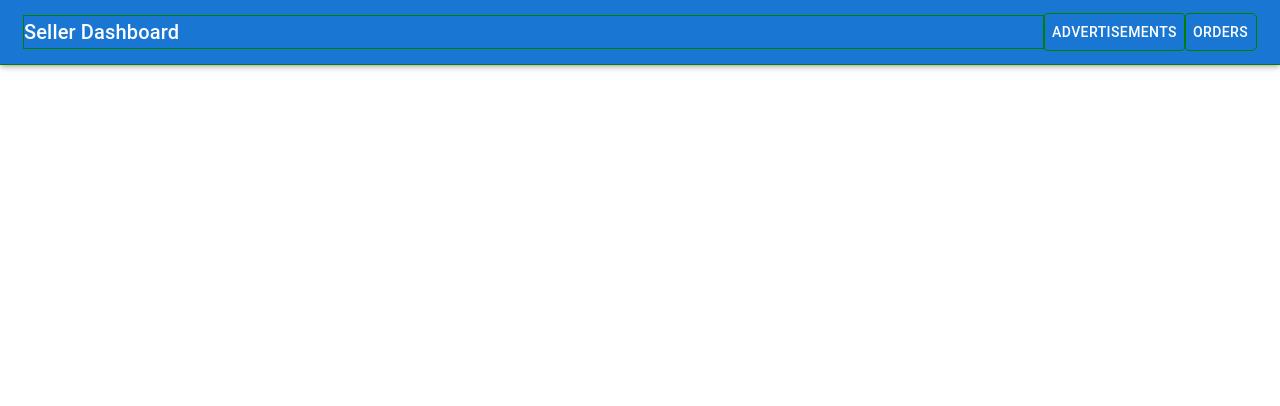
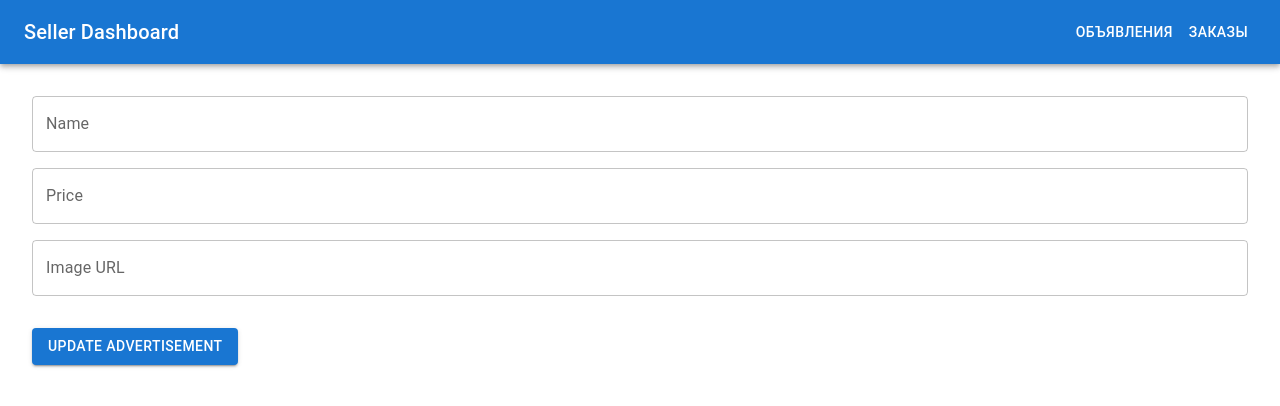
Before and after one commit to Gajimuradov/Marketplace, a React (Vite) app: page /advertisements/edit/1 in a window 1280 px wide. Shown: the top 406 px of the page. Built offline with nearby package versions, Linux system fonts and the light colour scheme; data requests are answered from the project's data file.

Commit message:
addFilter

```diff
--- a/db.json
+++ b/db.json
@@ -68,20 +68,11 @@
       "imageUrl": ""
     },
     {
-      "id": "be2b",
-      "name": "test",
-      "price": 12,
-      "imageUrl": "1",
-      "createdAt": "2024-09-08T01:08:47.563Z",
-      "views": 0,
-      "likes": 0
-    },
-    {
-      "id": "1009",
-      "name": "test",
-      "price": null,
-      "imageUrl": "1",
-      "createdAt": "2024-09-08T01:09:02.924Z",
+      "id": "7ef4",
+      "name": "wqe",
+      "price": 21,
+      "imageUrl": "https://yandex.ru/images/search?img_url=https%3A%2F%2Fwww.tapeciarnia.pl%2Ftapety%2Fnormalne%2F253304_gory_jezioro_swierki_swiatlo_cien_odbicie.jpg&lr=10720&pos=0&rpt=simage&source=serp&text=image",
+      "createdAt": "2024-09-08T01:24:37.645Z",
       "views": 0,
       "likes": 0
     }
--- a/src/App.tsx
+++ b/src/App.tsx
@@ -1,6 +1,7 @@
 import { BrowserRouter as Router, Routes, Route } from 'react-router-dom';
 import AllAdvertisements from './pages/AllAdvertisements';
 import Orders from './pages/Orders';
+import EditAdvertisement from './pages/EditAdvertisement'; // Импорт страницы редактирования
 import Navigation from './components/Navigation';
 
 const App = () => {
@@ -10,6 +11,11 @@ const App = () => {
       <Routes>
         <Route path="/advertisements" element={<AllAdvertisements />} />
         <Route path="/orders" element={<Orders />} />
+        <Route
+          path="/advertisements/edit/:id"
+          element={<EditAdvertisement />}
+        />{' '}
+        {/* Маршрут для редактирования */}
       </Routes>
     </Router>
   );
--- a/src/api/api.ts
+++ b/src/api/api.ts
@@ -1,8 +1,13 @@
 const API_URL = 'http://localhost:3000';
 
-export const fetchAdvertisements = async (limit = 10, start = 0) => {
+export const fetchAdvertisements = async (
+  limit = 10,
+  start = 0,
+  searchQuery = '',
+  filter = ''
+) => {
   const response = await fetch(
-    `${API_URL}/advertisements?_start=${start}&_limit=${limit}`
+    `http://localhost:3000/advertisements?_start=${start}&_limit=${limit}&name_like=${searchQuery}&_sort=${filter}`
   );
   return await response.json();
 };
@@ -12,7 +17,10 @@ export const fetchOrders = async () => {
   return await response.json();
 };
 
-export const updateAdvertisement = async (id: string, advert: Advertisment) => {
+export const updateAdvertisement = async (
+  id: string,
+  advert: Partial<Advertisment>
+) => {
   const response = await fetch(`http://localhost:3000/advertisements/${id}`, {
     method: 'PUT',
     headers: {
--- a/src/components/Navigation.tsx
+++ b/src/components/Navigation.tsx
@@ -9,10 +9,10 @@ const Navigation = () => {
           Seller Dashboard
         </Typography>
         <Button color="inherit" component={Link} to="/advertisements">
-          Advertisements
+          Объявления
         </Button>
         <Button color="inherit" component={Link} to="/orders">
-          Orders
+          Заказы
         </Button>
       </Toolbar>
     </AppBar>
--- a/src/index.css
+++ b/src/index.css
@@ -1,5 +1,5 @@
-*{
+* {
   margin: 0;
   padding: 0;
-  outline: 1px solid green !important;
+  /* outline: 1px solid green !important; */
 }
--- a/src/pages/AllAdvertisements.tsx
+++ b/src/pages/AllAdvertisements.tsx
@@ -1,34 +1,39 @@
-import { useEffect, useState } from 'react';
-import { Button, Grid, Typography } from '@mui/material';
+import { useState, useEffect } from 'react';
+import {
+  Button,
+  Grid,
+  Typography,
+  TextField,
+  Select,
+  MenuItem,
+  FormControl,
+  InputLabel,
+} from '@mui/material';
 import { fetchAdvertisements } from '../api/api';
 import AdvertisementCard from '../components/AdvertisementCard';
-import AddAdvertisementModal from '../components/AddAdvertisementModal'; // Модальное окно для добавления объявления
+import AddAdvertisementModal from '../components/AddAdvertisementModal';
 import { Advertisment } from '../types';
 
 const AllAdvertisements = () => {
   const [advertisements, setAdvertisements] = useState<Advertisment[]>([]);
   const [open, setOpen] = useState(false);
+  const [searchQuery, setSearchQuery] = useState(''); // Поле для хранения поискового запроса
+  const [filter, setFilter] = useState(''); // Поле для фильтрации объявлений
 
-  // Функция для обновления списка объявлений
+  // Функция для загрузки списка объявлений с поисковым запросом и фильтрацией
   const loadAdvertisements = async () => {
-    const data = await fetchAdvertisements();
+    const data = await fetchAdvertisements(10, 0, searchQuery, filter);
     setAdvertisements(data);
   };
 
   useEffect(() => {
-    loadAdvertisements(); // Загружаем объявления при загрузке страницы
-  }, []);
+    loadAdvertisements(); // Загружаем объявления при изменении поискового запроса или фильтра
+  }, [searchQuery, filter]);
 
-  // Открытие и закрытие модального окна
   const handleOpen = () => setOpen(true);
   const handleClose = () => {
     setOpen(false);
     loadAdvertisements(); // Обновляем список после добавления объявления
-  };
-
-  // Удаление объявления
-  const handleDelete = () => {
-    loadAdvertisements(); // Обновляем список после удаления объявления
   };
 
   return (
@@ -37,19 +42,38 @@ const AllAdvertisements = () => {
         All Advertisements
       </Typography>
 
-      {/* Кнопка для открытия модального окна */}
+      {/* Поле для поиска по названию */}
+      <TextField
+        label="Search by name"
+        fullWidth
+        value={searchQuery}
+        onChange={(e) => setSearchQuery(e.target.value)}
+        sx={{ marginBottom: 2 }}
+      />
+
+      {/* Выпадающий список для фильтрации */}
+      <FormControl fullWidth sx={{ marginBottom: 2 }}>
+        <InputLabel>Filter by</InputLabel>
+        <Select value={filter} onChange={(e) => setFilter(e.target.value)}>
+          <MenuItem value="">None</MenuItem>
+          <MenuItem value="price">Price</MenuItem>
+          <MenuItem value="views">Views</MenuItem>
+          <MenuItem value="likes">Likes</MenuItem>
+        </Select>
+      </FormControl>
+
       <Button variant="contained" onClick={handleOpen} sx={{ marginBottom: 2 }}>
         Add Advertisement
       </Button>
 
-      {/* Модальное окно для добавления объявления */}
+      {/* Модальное окно для добавления нового объявления */}
       <AddAdvertisementModal open={open} handleClose={handleClose} />
 
       {/* Отображение всех объявлений в виде карточек */}
       <Grid container spacing={2}>
         {advertisements.map((ad) => (
           <Grid item key={ad.id} xs={12} sm={6} md={4}>
-            <AdvertisementCard ad={ad} onDelete={handleDelete} />
+            <AdvertisementCard ad={ad} onDelete={loadAdvertisements} />
           </Grid>
         ))}
       </Grid>
--- /dev/null
+++ b/src/pages/EditAdvertisement.tsx
@@ -0,0 +1,83 @@
+import { useState, useEffect } from 'react';
+import { useParams } from 'react-router-dom';
+import { TextField, Button, Box } from '@mui/material';
+import { fetchAdvertisements, updateAdvertisement } from '../api/api'; // Импорт API-функций
+import { Advertisment } from '../types';
+
+const EditAdvertisement = () => {
+  const { id } = useParams<{ id: string }>(); // Получаем ID объявления из URL
+  const [advert, setAdvert] = useState<Advertisment | null>(null);
+  const [loading, setLoading] = useState(true);
+
+  useEffect(() => {
+    // Загружаем данные объявления по ID
+    const loadAdvertisement = async () => {
+      try {
+        const fetchedAdvert = await fetchAdvertisements(id!);
+        setAdvert(fetchedAdvert);
+      } catch (error) {
+        console.error('Failed to load advertisement:', error);
+      } finally {
+        setLoading(false);
+      }
+    };
+
+    loadAdvertisement();
+  }, [id]);
+
+  const handleInputChange = (
+    field: keyof Advertisment,
+    value: string | number
+  ) => {
+    setAdvert((prev) => (prev ? { ...prev, [field]: value } : null));
+  };
+
+  const handleSubmit = async () => {
+    if (advert) {
+      try {
+        await updateAdvertisement(advert.id, advert);
+        alert('Advertisement updated successfully!');
+      } catch (error) {
+        console.error('Failed to update advertisement:', error);
+      }
+    }
+  };
+
+  if (loading) return <p>Loading...</p>;
+
+  return (
+    advert && (
+      <Box sx={{ padding: 4 }}>
+        <TextField
+          label="Name"
+          fullWidth
+          value={advert.name}
+          onChange={(e) => handleInputChange('name', e.target.value)}
+          sx={{ marginBottom: 2 }}
+        />
+        <TextField
+          label="Price"
+          fullWidth
+          type="number"
+          value={advert.price}
+          onChange={(e) =>
+            handleInputChange('price', parseFloat(e.target.value))
+          }
+          sx={{ marginBottom: 2 }}
+        />
+        <TextField
+          label="Image URL"
+          fullWidth
+          value={advert.imageUrl}
+          onChange={(e) => handleInputChange('imageUrl', e.target.value)}
+          sx={{ marginBottom: 2 }}
+        />
+        <Button onClick={handleSubmit} variant="contained" sx={{ mt: 2 }}>
+          Update Advertisement
+        </Button>
+      </Box>
+    )
+  );
+};
+
+export default EditAdvertisement;
```
Also changed, not shown: src/components/AdvertisementCard.tsx (+25 -33 lines).
